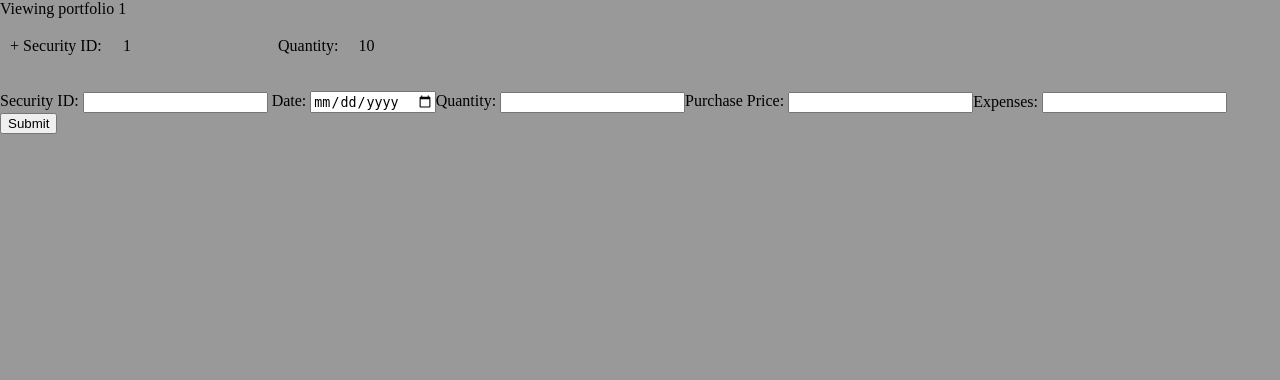
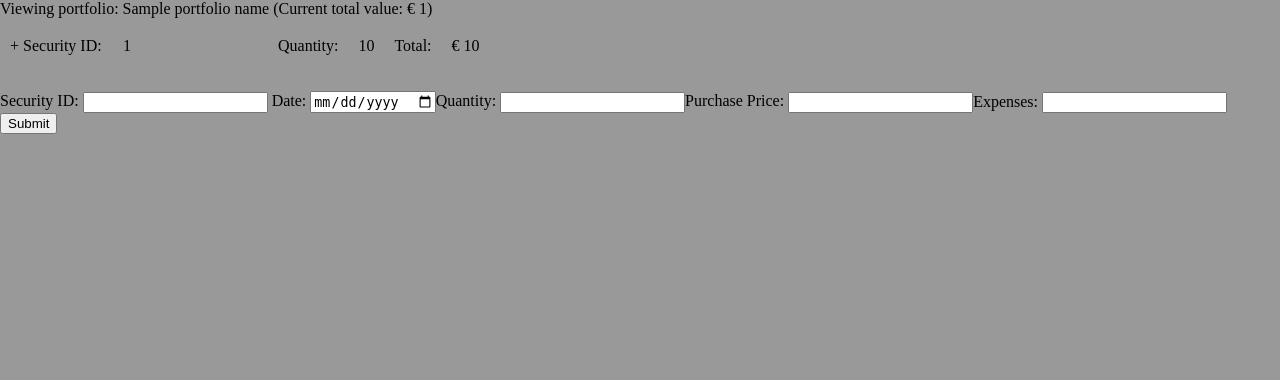
Before and after one commit to hydramt/django-investmentspp, a Django app: template portfolio/templates/portfolio/view.html in a window 1280 px wide. Shown: the part 40-420 px from the top of the page. Run offline with Django 3.2, Linux system fonts and the light colour scheme; the template is opened without the code that fills it: most values are stand-ins (such as "Sample title", 1, 10 or a date in 2020).

Commit message:
Added portfolio name instead of id and totals.

```diff
--- a/portfolio/templates/portfolio/view.html
+++ b/portfolio/templates/portfolio/view.html
@@ -4,9 +4,11 @@
 {% load static %}
 <script src="{% static 'homedata/jquery-3.2.0.min.js' %}" type="text/javascript"></script>
 <script src="{% static 'homedata/jquery-ui.js' %}" type="text/javascript"></script>
-Viewing portfolio {{portfolio_id}}<br>
+{% for portfolio_name in portfolio_name %}
+Viewing portfolio: {{portfolio_name.portfolio_name}} (Current total value: &euro; {{total_value}})<br>
+{% endfor %}
 <div id="portfolio_view_table">
-{% for holding,summary,breakdown in data %}
+{% for holding,summary,breakdown,total in data %}
 <div class="data">
 <h3><table class="header-table">
 <tr>
@@ -14,6 +16,8 @@ Viewing portfolio {{portfolio_id}}<br>
 <td class="security-value">{{holding.security_id}}</td>
 <td>Quantity:</td>
 <td class="quantity-sum">{{summary.quantity__sum}}</td>
+<td>Total:</td>
+<td> &euro; {{total}}</td>
 </tr>
 </table></h3><div>
 <table class="data-breakdown">
@@ -36,5 +40,4 @@ $(".data").accordion({
    active: false,
 });
 </script>
-
 {% endblock %}
```
